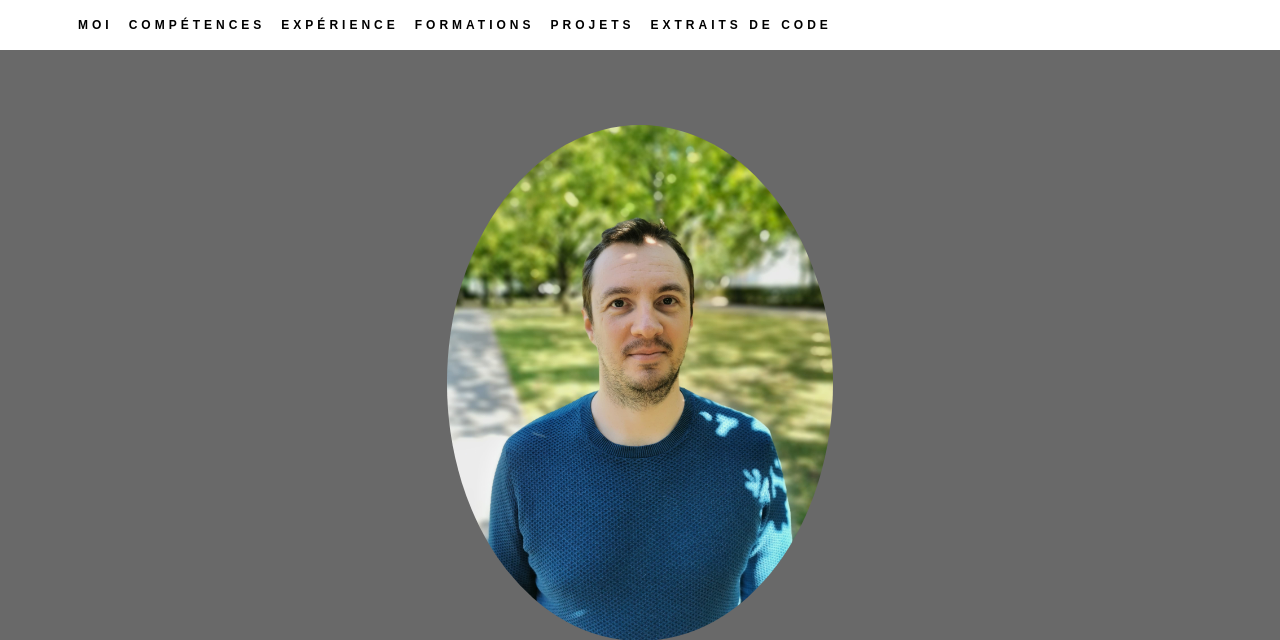
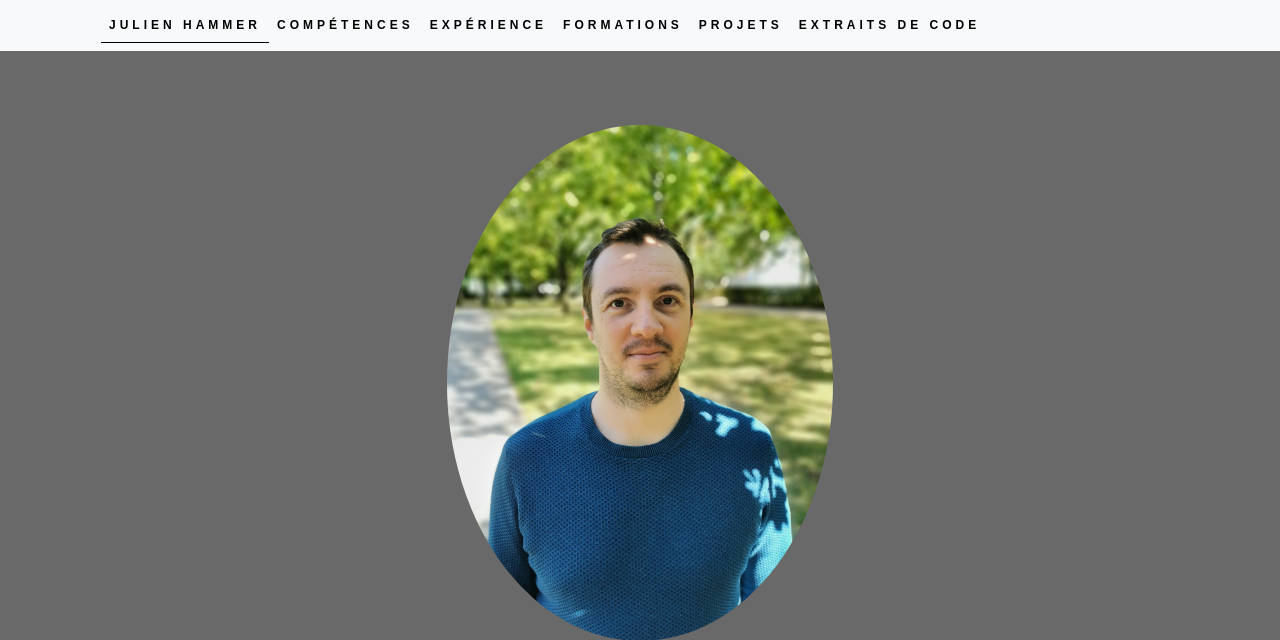
Before and after one commit to rouge13/portfolioPythonDjango, a Django app: page / in a window 1280 px wide. Shown: the top 640 px of the page. Run offline with Django 3.2, Linux system fonts and the light colour scheme; some libraries are stand-ins or nearby versions.

Commit message:
modif navbar nav-item

```diff
--- a/static/css/style.css
+++ b/static/css/style.css
@@ -54,6 +54,10 @@ ul, ol{
 
 }
 
+.me{
+    border-bottom: black solid 1px;
+}
+
 .navbar .navbar-nav li{
     display: inline;
     float: none;
@@ -74,7 +78,7 @@ ul, ol{
 
 }
 
-.navbar-default .navbar-toggler{
+.navbar-expand-lg .navbar-toggler{
     border-style: none;
 }
 
--- a/testcv/templates/home.html
+++ b/testcv/templates/home.html
@@ -24,25 +24,25 @@
 <div id="cv" class="instaFade">
 
 	<div class="mainDetails">
-		<nav class="navbar fixed-top navbar-expand-lg">
+
+		<nav class="navbar fixed-top navbar-expand-lg navbar-light bg-light">
 			<div class="container">
-				<div class="navbar-header">
-					<button type="button" class="navbar-toggler" data-toggle="collapse" data-target="#myNavbar">
-						<span class="navbar-toggler-icon"></span>
-					</button>
-				</div>
-				<div class="collapse navbar-collapse" id="myNavbar">
-					<ul class="navbar-nav row">
-						<li><a class="nav-link active" href="#about">Moi</a></li>
-						<li><a class="nav-link" href="#skills">Compétences</a></li>
-						<li><a class="nav-link" href="#experience">Expérience</a></li>
-						<li><a class="nav-link" href="#education">Formations</a></li>
-						<li><a class="nav-link" href="#project">Projets</a></li>
-						<li><a class="nav-link" href="#extractsCode">Extraits de code</a></li>
+				<a class="navbar-brand" href="#"></a>
+				<button class="navbar-toggler" type="button" data-toggle="collapse" data-target="#navbarSupportedContent" aria-controls="navbarSupportedContent" aria-expanded="false" aria-label="Toggle navigation">
+					<span class="navbar-toggler-icon"></span>
+				</button>
+
+				<div class="collapse navbar-collapse" id="navbarSupportedContent">
+					<ul class="navbar-nav mr-auto d-flex justify-content-between">
+						<li class="nav-item me"><a class="nav-link" href="#about">Julien HAMMER</a></li>
+						<li class="nav-item"><a class="nav-link" href="#skills">Compétences</a></li>
+						<li class="nav-item"><a class="nav-link" href="#experience">Expérience</a></li>
+						<li class="nav-item"><a class="nav-link" href="#education">Formations</a></li>
+						<li class="nav-item"><a class="nav-link" href="#project">Projets</a></li>
+						<li class="nav-item"><a class="nav-link" href="#extractsCode">Extraits de code</a></li>
 					</ul>
 				</div>
 			</div>
-
 		</nav>
 
 		<section id="about" class="container-fluid">
```
